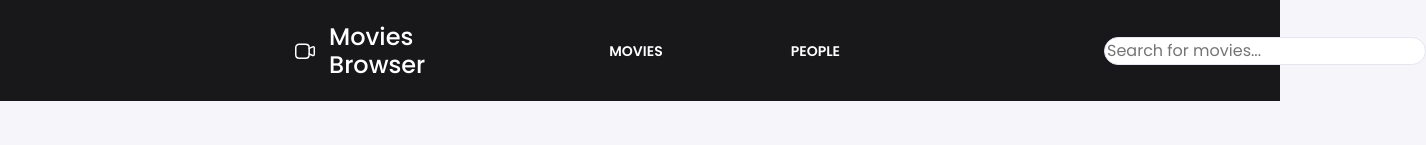
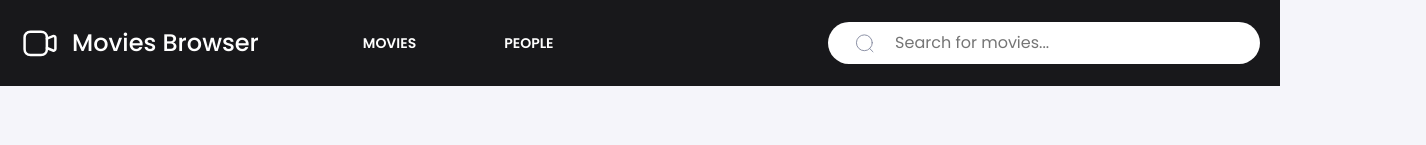
Before and after one commit to lkkolosowski/movies-browser, a React (Create React App) app: page / in a window 1280 px wide. Shown: the top 145 px of the page, 1426 px wide, since content can reach past the window. Built offline with nearby package versions, Linux system fonts and the light colour scheme.

Commit message:
changes in the header

```diff
--- a/src/common/Header/index.js
+++ b/src/common/Header/index.js
@@ -1,5 +1,4 @@
-import { Wrapper, MovieBrowser, Title, Navi, NaviLi, Input, StyledNavLink } from "./styled";
-import { ReactComponent as Video } from '../../ImagesSVG/Video.svg';
+import { Wrapper, WrapperBox, MovieBrowser, WrapperBoxLine, Title, Navi, NaviLi, NaviInput, Input, StyledNavLink, VideoSvg, SearchSvg } from "./styled";
 import { HashRouter, Route, Switch } from "react-router-dom";
 import MoviesList from "../../features/MoviesList";
 import PeopleList from "../../features/PeopleList";
@@ -8,8 +7,10 @@ import PeopleList from "../../features/PeopleList";
 const Header = () => (
     <HashRouter>
         <Wrapper>
+            <WrapperBox>
+                <WrapperBoxLine>
                     <MovieBrowser>
-                <Video />
+                        <VideoSvg />
                         <Title>
                             Movies Browser
                         </Title>
@@ -22,11 +23,15 @@ const Header = () => (
                             <StyledNavLink to="/people">PEOPLE</StyledNavLink>
                         </NaviLi>
                     </Navi>
-
+                </WrapperBoxLine>
+                <NaviInput>
+                    <SearchSvg />
                     <Input
                         placeholder="Search for movies..."
                     >
                     </Input>
+                </NaviInput>
+            </WrapperBox>
         </Wrapper >
         <Switch>
             <Route path="/movies">
--- a/src/common/Header/styled.js
+++ b/src/common/Header/styled.js
@@ -1,20 +1,61 @@
 import styled from "styled-components";
+import { ReactComponent as Video } from '../../ImagesSVG/Video.svg';
+import { ReactComponent as Search } from '../../ImagesSVG/Search.svg';
 import { NavLink } from "react-router-dom";
 
 export const Wrapper = styled.div`
-    background-color: ${({theme}) => theme.color.woodsmoke};
-    color: ${({theme}) => theme.color.white};
+    background-color: ${({ theme }) => theme.color.woodsmoke};
+    color: ${({ theme }) => theme.color.white};
     width: 100%;
+`;
+
+export const WrapperBox = styled.div`
+    max-width: 1368px;
     display: flex;
     align-items: center;
+    margin: auto;
+    justify-content: space-between;
+    flex-wrap: wrap;
+    max-height: 94px auto;
+`;
+
+export const WrapperBoxLine = styled.span`
+    display: flex;
+    align-items: center;
+    margin: 0 20px;
+
+    @media(max-width:${({ theme }) => theme.breakpoint.mobile}){
+        margin: auto;
+    }
+
+    @media(max-width:${({ theme }) => theme.breakpoint.small}){
+        margin: auto;
+    }
+
+    @media(max-width:${({ theme }) => theme.breakpoint.medium}){
+        margin: auto;
+    }
+`;
+
+export const VideoSvg = styled(Video)`
+    @media(max-width:${({ theme }) => theme.breakpoint.mobile}){
+        height: 17px;
+
+    }
+
+    @media(max-width:${({ theme }) => theme.breakpoint.small}){
+        height: 17px;
+    }
 `;
 
 export const MovieBrowser = styled.div`
-    padding-left: 293px;
-    padding-top: 23px;
-    padding-bottom: 23px;
+    padding: 23px 20px 23px 0;
     display: flex;
     align-items: center;
+
+    @media(max-width:${({ theme }) => theme.breakpoint.small}){
+        margin: 0;
+    }
 `;
 
 export const Title = styled.span`
@@ -22,12 +63,25 @@ export const Title = styled.span`
     font-style: normal;
     font-weight: 500;
     font-size: 24px;
+
+    @media(max-width:${({ theme }) => theme.breakpoint.mobile}){
+        font-size: 13px;
+        margin-left: 0;
+    }
+
+    @media(max-width:${({ theme }) => theme.breakpoint.small}){
+        font-size: 13px;
+        margin-left: 0;
+    }
 `;
 
 export const Navi = styled.ul`
     display: flex;
     list-style: none;
-    padding-left: 104px;
+    flex: auto;
+    @media(max-width:${({ theme }) => theme.breakpoint.mobile}){
+        padding: 0;
+    }
 `;
 
 export const NaviLi = styled.li`
@@ -35,25 +89,82 @@ export const NaviLi = styled.li`
     font-style: normal;
     font-weight: 600;
     font-size: 14px;
-    padding: 0 64px;
+    padding: 0 20px;
+
+    @media(max-width:${({ theme }) => theme.breakpoint.mobile}){
+        padding: 0;
+        font-size: 12px;
+    }
+
+    @media(max-width:${({ theme }) => theme.breakpoint.small}){
+        padding: 0;
+        font-size: 12px;
+    }
 `;
 
+export const NaviInput = styled.span`
+    background-color: ${({ theme }) => theme.color.white};
+    border: 1px solid ${({ theme }) => theme.color.mystic};
+    flex-basis: 432px;
+    justify-content: center;
+    align-items: center;
+    margin: 0 20px;
+    display: flex;
+    border-radius: 33px;
 
+    @media(max-width:${({ theme }) => theme.breakpoint.mobile}){
+        padding: 0px;
+        margin: 0 auto 12px auto;
+    }
+
+    @media(max-width:${({ theme }) => theme.breakpoint.small}){
+        padding: 0px;
+        margin: 0 auto 12px auto;
+    }
+
+    @media(max-width:${({ theme }) => theme.breakpoint.medium}){
+        padding: 0px;
+        flex-basis: 580px;
+        margin: 0 auto 12px auto;
+    }
+`;
 
 export const Input = styled.input`
-    border: 1px solid #E4E6F0;
-    border-radius: 33px;
-    margin-right: 292px;
-    margin-left: 200px;
+    border: none;
     display: flex;
-    flex-basis: 432px;
     font-style: normal;
     font-weight: 400;
     font-size: 16px;
-    line-height: 150%;
+    flex-basis: 100%;
+    width: 100%;
+    background-color: transparent;
+    color: ${({ theme }) => theme.color.waterloo};
+    padding: 12px 20px;
+
+    &:focus {
+        outline: none;
+    }
+
+    @media(max-width:${({ theme }) => theme.breakpoint.mobile}){
+        padding: 0 20px;
+    }
+
+    @media(max-width:${({ theme }) => theme.breakpoint.small}){
+        padding: 0 20px;
+    }
 `;
 
 export const StyledNavLink = styled(NavLink)`
     text-decoration: none;
     color: ${({ theme }) => theme.color.white};
+    padding: 8px 24px;
+
+    &.active {
+        border: 1px solid ${({ theme }) => theme.color.white};
+        border-radius: 24px
+    };
 `;
+
+export const SearchSvg = styled(Search)`
+    margin-left: 26px;
+`;
```
Also changed, not shown: src/ImagesSVG/Search.svg (added). Lines whose indentation alone changed are shown as unchanged.
